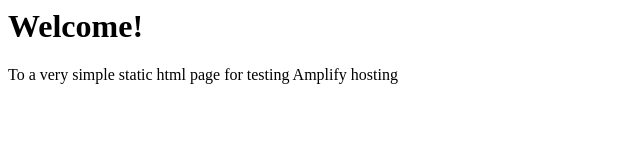
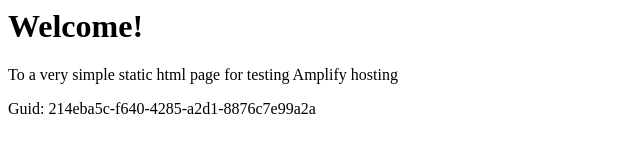
Before and after one commit to aws-aemilia-pdx/Github-PR-Commit-Integration-Test-DoNotTouch-GitHubAutoBuildCanaryTest-v1-preprod-us-west-2, a website: page src/index.html in a window 1280 px wide. Shown: the whole page, without its empty margins (0-640 px from the left). Drawn offline with Linux system fonts and the light colour scheme.

Commit message:
commit from integ tests

```diff
--- a/src/index.html
+++ b/src/index.html
@@ -1,3 +1,5 @@
+
+
 <html lang="en">
 
 <head>
@@ -10,6 +12,6 @@
 <body>
     <h1>Welcome!</h1>
     <p>To a very simple static html page for testing Amplify hosting</p>
-</body>
+    <p>Guid: 214eba5c-f640-4285-a2d1-8876c7e99a2a</p></body>
 
 </html>
```
